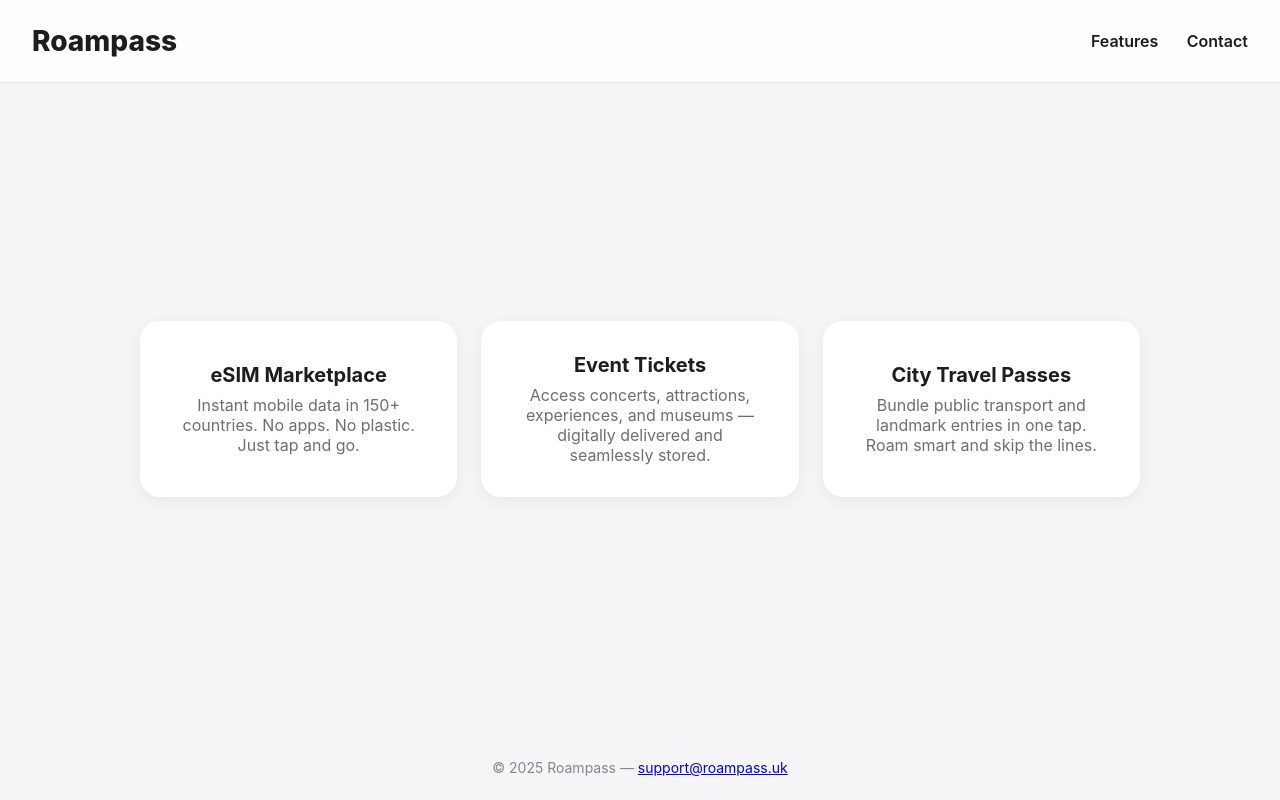
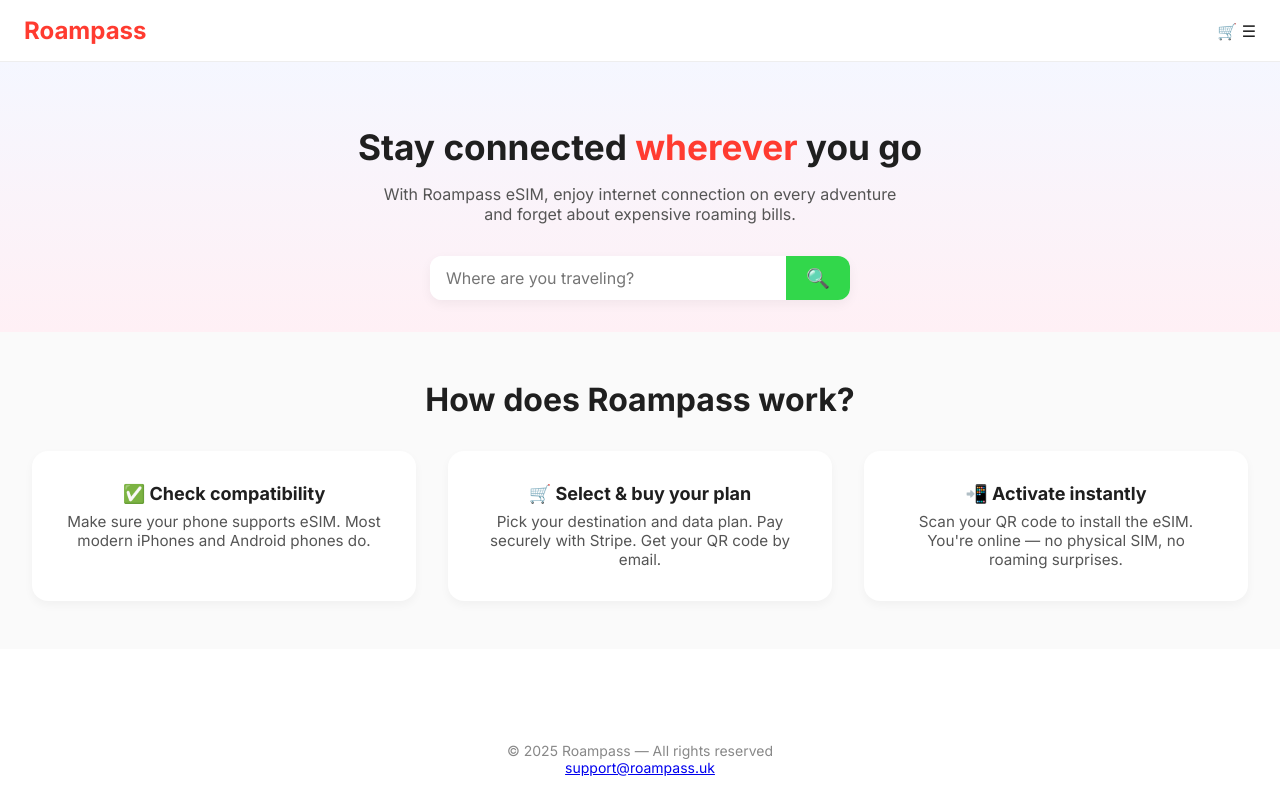
Before and after one commit to anon0016/anon0016.github.io, a plain HTML site: page index.html in a window 1280 px wide. Drawn offline with Linux system fonts and the light colour scheme; a web font is replaced by a local one.

Commit message:
Update index.html

```diff
--- a/index.html
+++ b/index.html
@@ -3,119 +3,147 @@
 <head>
   <meta charset="UTF-8">
   <meta name="viewport" content="width=device-width, initial-scale=1.0">
-  <title>Roampass</title>
-  <link href="https://fonts.googleapis.com/css2?family=SF+Pro+Display:wght@400;600;800&display=swap" rel="stylesheet">
+  <title>Roampass - Global eSIM, Tickets & Travel</title>
+  <link href="https://fonts.googleapis.com/css2?family=Inter:wght@400;600;700&display=swap" rel="stylesheet">
   <style>
     * {
       margin: 0;
       padding: 0;
       box-sizing: border-box;
-      font-family: 'SF Pro Display', -apple-system, BlinkMacSystemFont, sans-serif;
+      font-family: 'Inter', sans-serif;
     }
-    html, body {
-      height: 100%;
+    body {
+      background: #ffffff;
+      color: #1f1f1f;
       display: flex;
       flex-direction: column;
-      background: #f5f5f7;
-      color: #1d1d1f;
+      min-height: 100vh;
     }
     header {
-      padding: 1.5rem 2rem;
-      background: #ffffffcc;
-      backdrop-filter: blur(10px);
       display: flex;
       justify-content: space-between;
       align-items: center;
-      border-bottom: 1px solid #e5e5ea;
+      padding: 1rem 1.5rem;
+      border-bottom: 1px solid #eee;
     }
     header h1 {
-      font-weight: 800;
-      font-size: 1.75rem;
+      color: #ff3b30;
+      font-weight: 700;
+      font-size: 1.5rem;
     }
-    nav a {
-      margin-left: 1.5rem;
-      text-decoration: none;
-      color: #1d1d1f;
-      font-weight: 600;
-      transition: opacity 0.3s;
+    .hero {
+      text-align: center;
+      padding: 4rem 2rem 2rem;
+      background: linear-gradient(to bottom, #f5f7ff, #fff0f5);
     }
-    nav a:hover {
-      opacity: 0.7;
+    .hero h2 {
+      font-size: 2.2rem;
+      font-weight: 700;
+      margin-bottom: 1rem;
     }
-    main {
+    .hero h2 .highlight {
+      color: #ff3b30;
+    }
+    .hero p {
+      font-size: 1rem;
+      color: #555;
+      max-width: 520px;
+      margin: 0 auto 2rem;
+    }
+    .search-box {
+      display: flex;
+      max-width: 420px;
+      margin: 0 auto;
+      background: white;
+      border-radius: 12px;
+      box-shadow: 0 4px 12px rgba(0,0,0,0.05);
+      overflow: hidden;
+    }
+    .search-box input {
       flex: 1;
-      display: flex;
-      flex-direction: column;
-      align-items: center;
-      justify-content: center;
-      padding: 2rem;
+      border: none;
+      padding: 0.75rem 1rem;
+      font-size: 1rem;
     }
-    .modules {
+    .search-box button {
+      background: #32d74b;
+      border: none;
+      padding: 0 1.25rem;
+      color: white;
+      font-size: 1.2rem;
+      cursor: pointer;
+    }
+    .how-it-works {
+      padding: 3rem 2rem;
+      background: #fafafa;
+      text-align: center;
+    }
+    .how-it-works h2 {
+      font-size: 2rem;
+      font-weight: 700;
+      margin-bottom: 2rem;
+    }
+    .steps {
       display: grid;
       grid-template-columns: repeat(auto-fit, minmax(280px, 1fr));
-      gap: 1.5rem;
-      width: 100%;
-      max-width: 1000px;
+      gap: 2rem;
     }
-    .card {
-      background: #fff;
+    .step {
+      background: white;
       padding: 2rem;
-      border-radius: 1.25rem;
-      box-shadow: 0 4px 16px rgba(0,0,0,0.06);
-      transition: all 0.3s ease;
-      display: flex;
-      flex-direction: column;
-      align-items: center;
-      justify-content: center;
-      text-align: center;
+      border-radius: 1rem;
+      box-shadow: 0 4px 10px rgba(0,0,0,0.04);
     }
-    .card:hover {
-      transform: translateY(-3px);
-      box-shadow: 0 6px 24px rgba(0,0,0,0.1);
-    }
-    .card h3 {
-      font-size: 1.25rem;
-      font-weight: 700;
+    .step h3 {
+      font-size: 1.125rem;
       margin-bottom: 0.5rem;
     }
-    .card p {
-      font-size: 1rem;
-      color: #6e6e73;
+    .step p {
+      font-size: 0.95rem;
+      color: #555;
     }
     footer {
+      text-align: center;
       padding: 1.5rem;
-      text-align: center;
       font-size: 0.875rem;
-      color: #86868b;
+      color: #888;
+      margin-top: auto;
     }
   </style>
 </head>
 <body>
   <header>
     <h1>Roampass</h1>
-    <nav>
-      <a href="#features">Features</a>
-      <a href="#contact">Contact</a>
-    </nav>
+    <div>🛒 ☰</div>
   </header>
-  <main>
-    <section class="modules" id="features">
-      <div class="card">
-        <h3>eSIM Marketplace</h3>
-        <p>Instant mobile data in 150+ countries. No apps. No plastic. Just tap and go.</p>
+  <section class="hero">
+    <h2>Stay connected <span class="highlight">wherever</span> you go</h2>
+    <p>With Roampass eSIM, enjoy internet connection on every adventure and forget about expensive roaming bills.</p>
+    <div class="search-box">
+      <input type="text" placeholder="Where are you traveling?">
+      <button>🔍</button>
+    </div>
+  </section>
+  <section class="how-it-works">
+    <h2>How does Roampass work?</h2>
+    <div class="steps">
+      <div class="step">
+        <h3>✅ Check compatibility</h3>
+        <p>Make sure your phone supports eSIM. Most modern iPhones and Android phones do.</p>
       </div>
-      <div class="card">
-        <h3>Event Tickets</h3>
-        <p>Access concerts, attractions, experiences, and museums — digitally delivered and seamlessly stored.</p>
+      <div class="step">
+        <h3>🛒 Select & buy your plan</h3>
+        <p>Pick your destination and data plan. Pay securely with Stripe. Get your QR code by email.</p>
       </div>
-      <div class="card">
-        <h3>City Travel Passes</h3>
-        <p>Bundle public transport and landmark entries in one tap. Roam smart and skip the lines.</p>
+      <div class="step">
+        <h3>📲 Activate instantly</h3>
+        <p>Scan your QR code to install the eSIM. You're online — no physical SIM, no roaming surprises.</p>
       </div>
-    </section>
-  </main>
+    </div>
+  </section>
   <footer>
-    &copy; 2025 Roampass — <a href="mailto:support@roampass.uk">support@roampass.uk</a>
+    &copy; 2025 Roampass — All rights reserved<br>
+    <a href="mailto:support@roampass.uk">support@roampass.uk</a>
   </footer>
 </body>
 </html>
```
